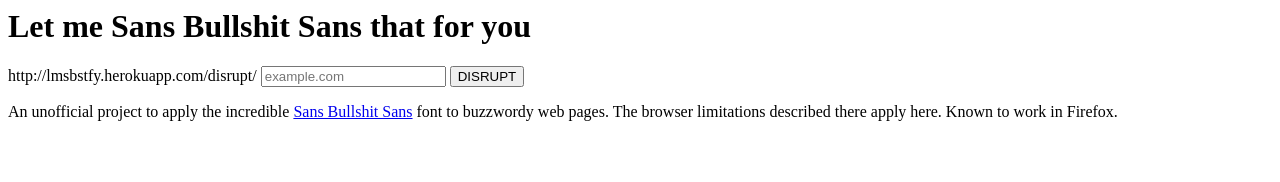
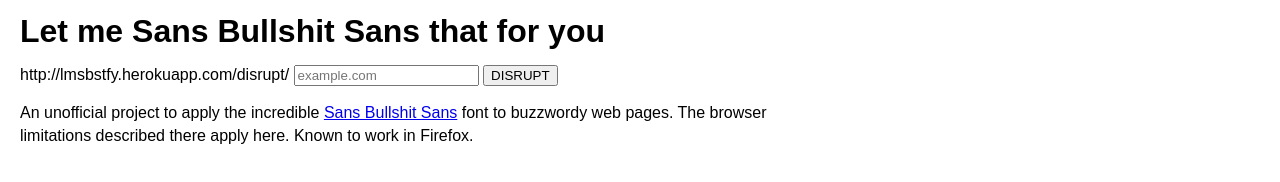
Before and after one commit to paulhenrich/lmsbstfy, a plain HTML site: page resources/public/index.html in a window 1280 px wide. Drawn offline with Linux system fonts and the light colour scheme.

Commit message:
Improve UX like it's 2001

```diff
--- a/resources/lmsbstfy.css
+++ b/resources/lmsbstfy.css
@@ -3,17 +3,18 @@
   src: url('http://lmsbstfy.herokuapp.com/SansBullshitSans.ttf');
 }
 
-body, h1, h2, h3, p {
+body, h1, h2, h3, p, a, span, div {
+  text-transform: lowercase!important;
   font-family: SansBullshitSans!important;
-  text-transform: lowercase;
+  font: SansBullshitSans!important;
 }
 
 .lmsbstfy-banner {
-  position: absolute;
+  position: relative;
   z-index: 10000;
   width: 100%;
   padding: 2px 10px;
   background-color: white;
   border-bottom: 1px dashed black;
-  font-family: "Comic Sans MS", "Comic Sans", sans-serif;
+  font-family: SansBullshitSans;
 }
--- a/resources/public/index.html
+++ b/resources/public/index.html
@@ -1,6 +1,14 @@
 <html>
   <head>
     <title>Let me Sans Bullshit Sans that for you</title>
+    <style type="text/css">
+      body {
+        margin: 20px;
+        font-family: sans-serif;
+        line-height: 1.4em;
+        max-width: 750px;
+      }
+    </style>
     <script>
       function disrupt(){
         window.location = "/disrupt/" + document.getElementById("url").value;
@@ -9,9 +17,11 @@
   </head>
   <body>
     <h1> Let me Sans Bullshit Sans that for you </h1>
+    <form onsubmit="disrupt(); return false;">
       <span>http://lmsbstfy.herokuapp.com/disrupt/</span>
       <input type="text" name="url" id="url" placeholder="example.com" width="80">
-      <input type="button" value="DISRUPT" onclick="disrupt()">
+      <input type="submit" value="DISRUPT">
+    </form>
       <p>
         An unofficial project to apply the incredible <a href="http://sansbullshitsans.com">Sans Bullshit Sans</a>
         font to buzzwordy web pages. The browser limitations described there apply here. Known to work in Firefox.
```
Also changed, not shown: resources/banner.html (+2 -1 lines).
